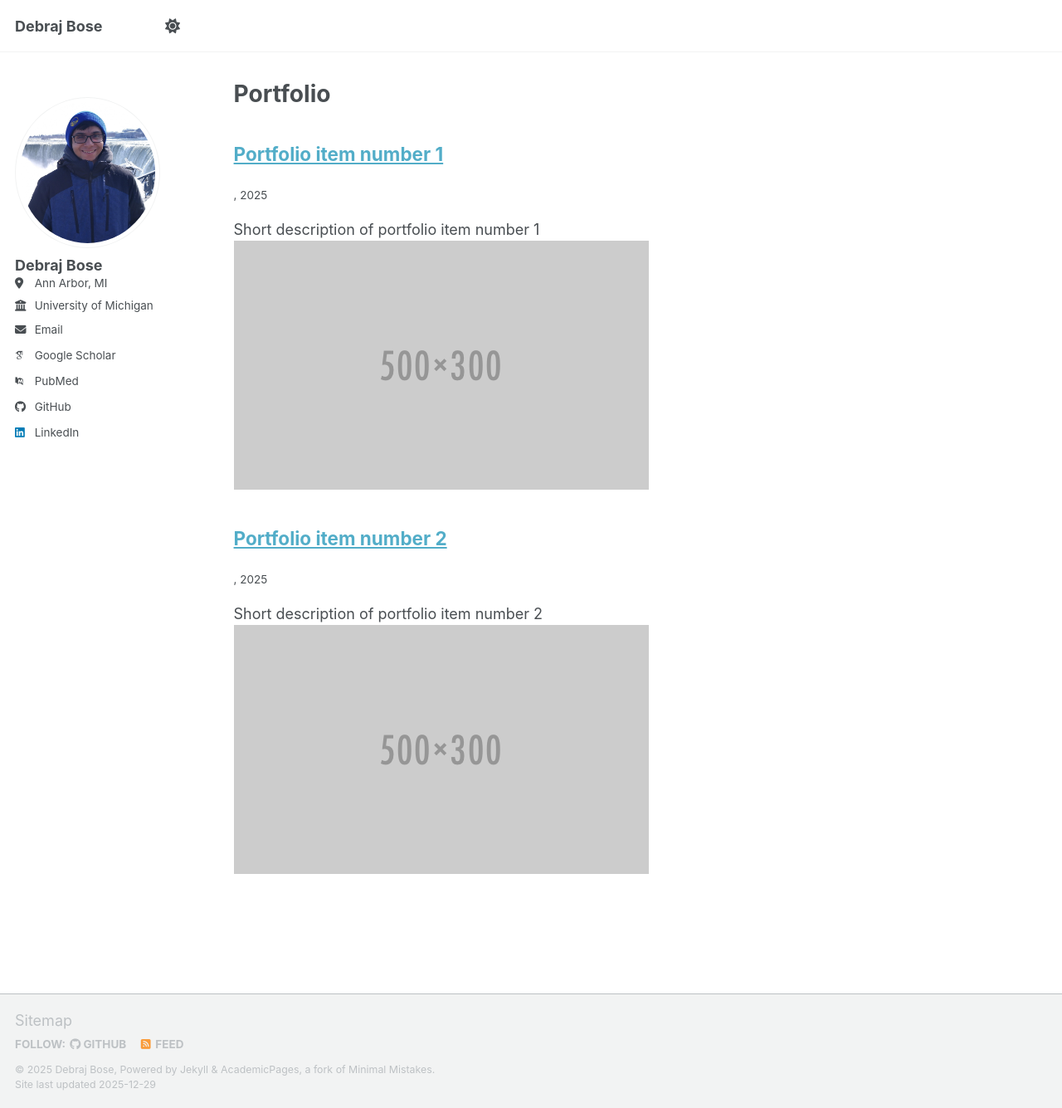
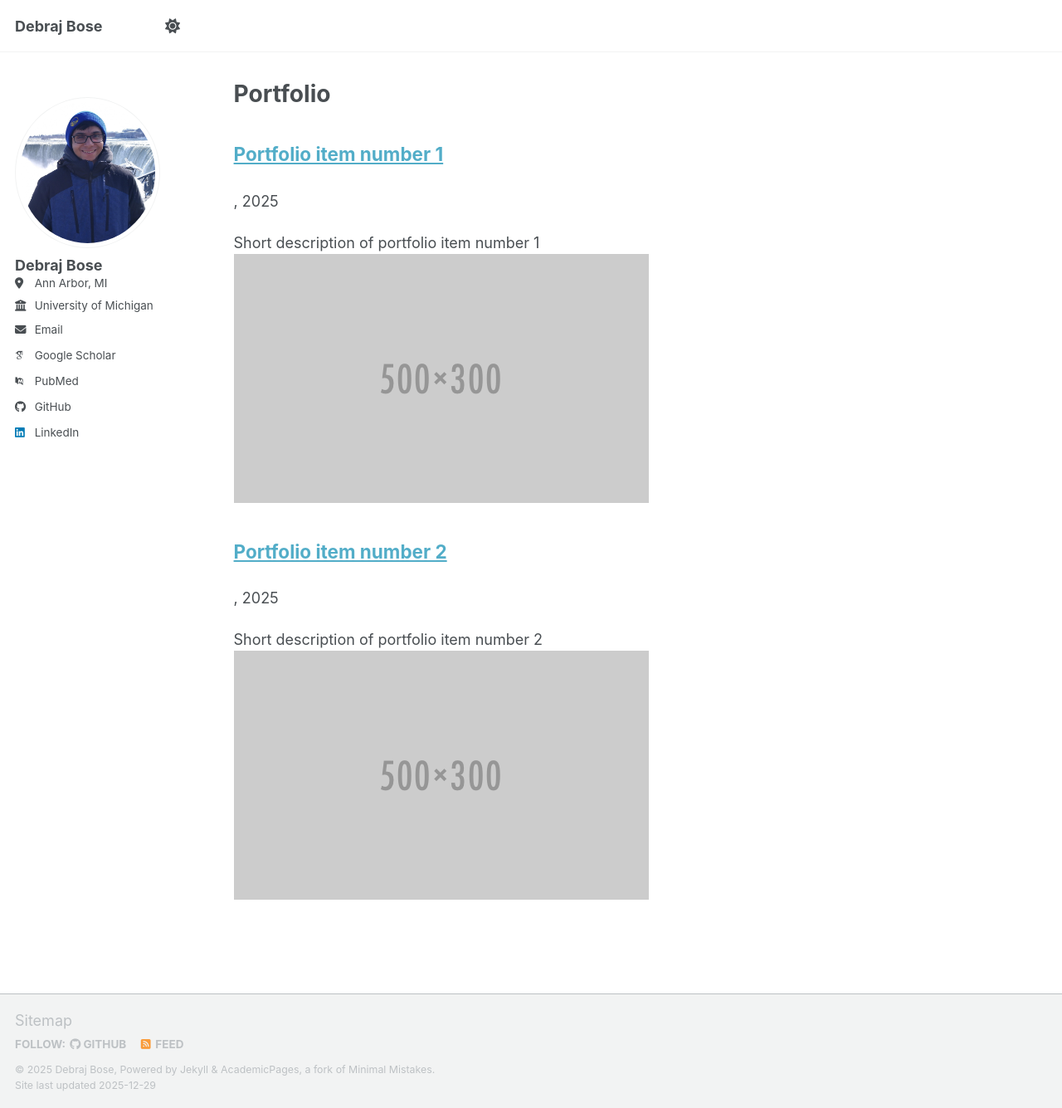
Before and after one commit to bosedebraj96/bosedebraj96.github.io, a Jekyll site: the page built from _pages/portfolio.html, in a window 1280 px wide and 1335 px high. Shown: the whole window at 83% size. Built offline with Jekyll 4.4.1, drawn with Linux system fonts in a browser that asks for light colours; some web fonts are replaced; a script bundle is joined from its source files by our own code; library files that are not in the unit come from our copies.

```diff
--- a/assets/css/main.scss
+++ b/assets/css/main.scss
@@ -41,3 +41,12 @@
     "vendor/font-awesome/solid",
     "vendor/font-awesome/brands"
 ;
+
+.archive__item-excerpt {
+  font-size: 1rem;
+  line-height: 1.4;
+}
+
+.archive__item-excerpt em {
+  font-size: 1rem;
+}
```
